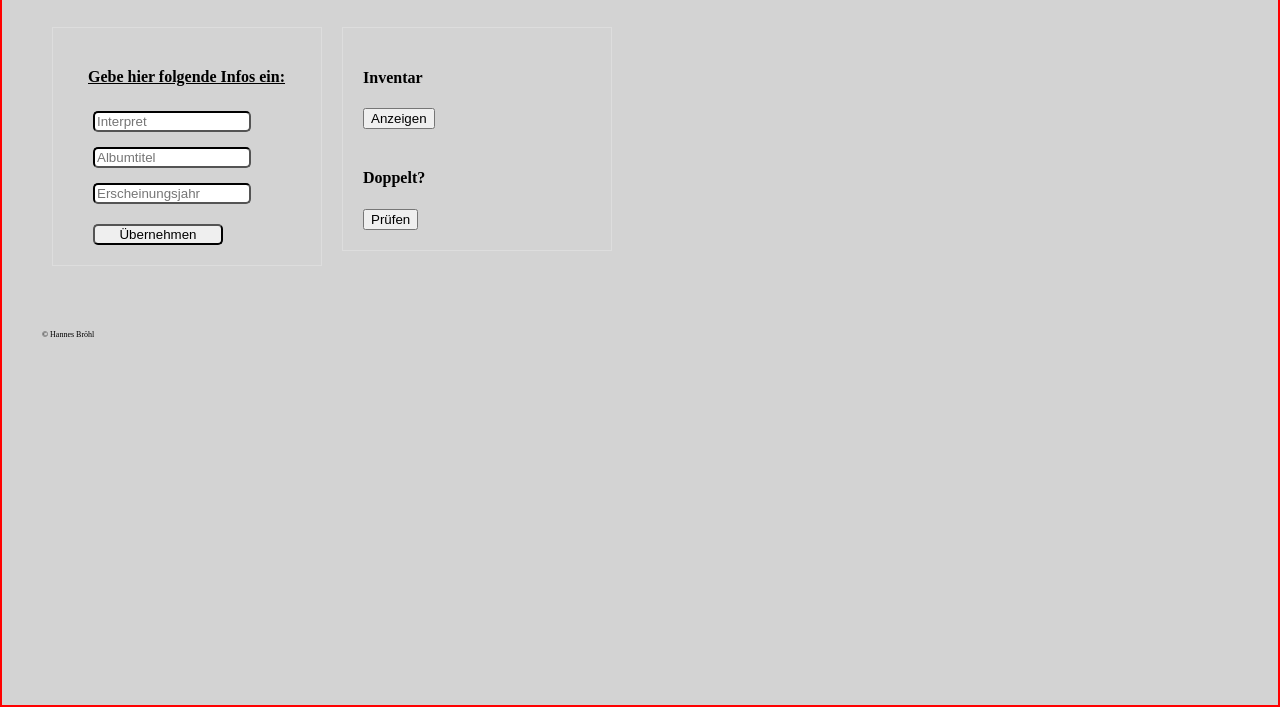
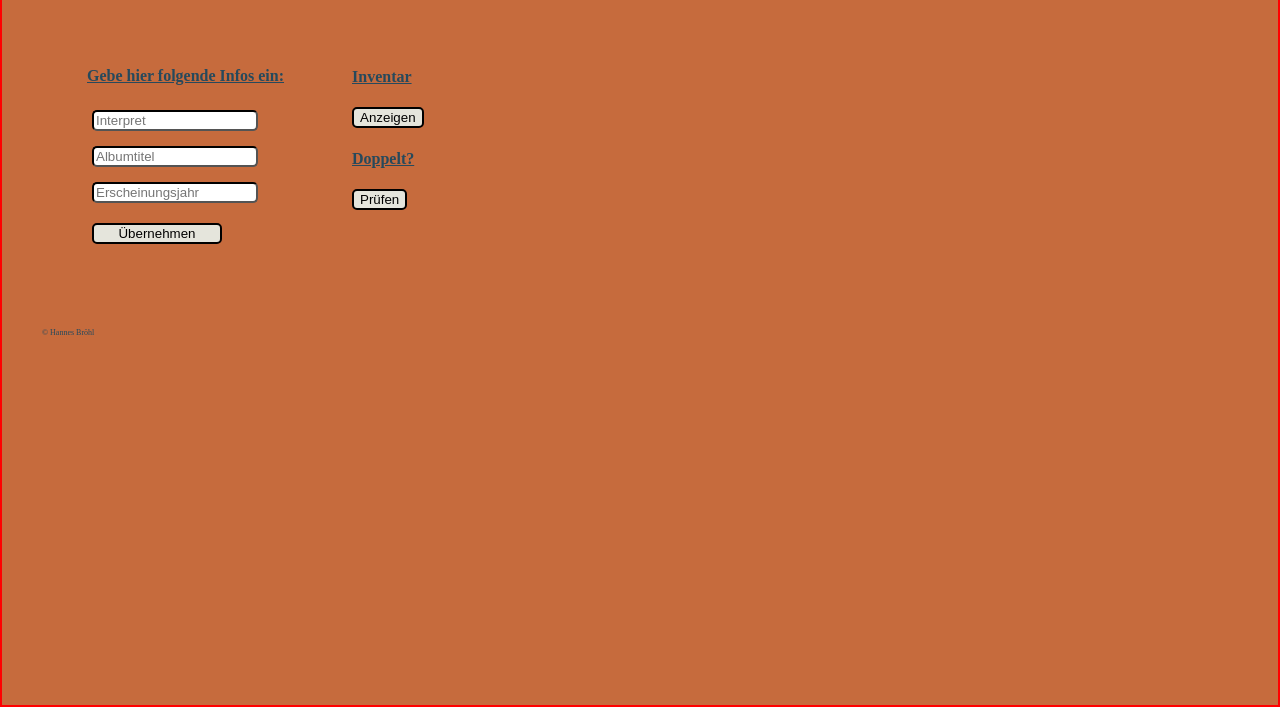
Before and after one commit to 955-hb/Plattenverwaltung, a plain HTML site: page index.html in a window 1280 px wide. Shown: the part 157-864 px from the top of the page. Drawn offline with Linux system fonts and the light colour scheme.

Commit message:
add var(--color)

```diff
--- a/index.html
+++ b/index.html
@@ -18,19 +18,29 @@
       <!-- Haupteingabefelder - LINKS -->
       <div id="main-left" class="main-left">
         <h4 class="main-h4">Gebe hier folgende Infos ein:</h4>
-        <input class="inputInterpret" type="text" placeholder="Interpret" />
-        <input class="inputAlbum" type="text" placeholder="Albumtitel" />
-        <input class="inputJahr" type="text" placeholder="Erscheinungsjahr" />
+        <input
+          class="inputInterpret input"
+          type="text"
+          placeholder="Interpret"
+        />
+        <input class="inputAlbum input" type="text" placeholder="Albumtitel" />
+        <input
+          class="inputJahr input"
+          type="text"
+          placeholder="Erscheinungsjahr"
+        />
 
-        <button id="btn-übernehmen" class="btn-übernehmen">Übernehmen</button>
+        <button id="btn-übernehmen" class="btn-übernehmen btn">
+          Übernehmen
+        </button>
       </div>
 
       <!-- Informationsausgabe - RECHTS-->
       <div class="main-right" id="main-right">
         <h4 id="first">Inventar</h4>
-        <button class="btn-anzeigen" id="btn-anzeigen">Anzeigen</button>
+        <button class="btn-anzeigen btn" id="btn-anzeigen">Anzeigen</button>
         <h4 id="second">Doppelt?</h4>
-        <button class="btn-prüfen" id="btn-prüfen">Prüfen</button>
+        <button class="btn-prüfen btn" id="btn-prüfen">Prüfen</button>
       </div>
     </div>
 
--- a/style/style.css
+++ b/style/style.css
@@ -1,19 +1,15 @@
-/* kommt wieder weg! */
-/*
-#heading {
-  border: 2px solid red;
+/* Farben */
+:root {
+  --main-backgroundcolor: #c66b3d;
+  --main-fontcolor: #26495c;
+  --main-btnColor: #e5e5dc;
 }
-
-#main-left {
-  border: 2px solid red;
-}
-*/
-/* - bis hier! */
 
 html {
   border: solid red 2px;
 }
 
+/* ----- Heading -----*/
 .heading {
   display: flex;
   flex-direction: column;
@@ -27,19 +23,18 @@ html {
 .heading h3 {
   margin: 10px;
   padding-top: 0px;
+  margin-left: 10px;
 }
 
+/* ----- Main ----- */
 body {
-  background-color: lightgray;
+  background-color: var(--main-backgroundcolor);
+  color: var(--main-fontcolor);
   height: 800px;
   width: 600px;
   margin: 30px;
   border-color: black;
   border-radius: 5px;
-}
-
-.heading-h3 {
-  margin-left: 10px;
 }
 
 .main-container {
@@ -50,11 +45,22 @@ body {
   gap: 20px; /* Abstand zwischen den Spalten */
 }
 
-/* Main-Left */
+.btn {
+  border: 2px solid black;
+  color: black;
+  background-color: var(--main-btnColor);
+  border-radius: 5px;
+}
+
+.input {
+  padding-right: 10px;
+}
+
+/* ----- Main-Left ----- */
 .main-left {
   flex: 1; /* Beide Spalten haben gleiche Breite */
   padding: 20px;
-  border: 1px solid #ddd;
+
   min-width: 200px; /* Mindestbreite, um das Layout stabil zu halten */
 }
 
@@ -80,31 +86,27 @@ body {
 }
 
 .btn-übernehmen {
-  border-radius: 5px;
   margin-left: 20px;
   width: 130px;
 }
 
-/* Main-Right */
+/* ----- Main-Right ----- */
 .main-right {
   flex: 1; /* Gleiche Breite wie die linke Spalte */
   padding: 20px;
-  border: 1px solid #ddd;
   min-width: 200px; /* Mindestbreite wie in main-left */
 }
 
-.main-right .h4 {
-  flex: 1; /* Rechte Spalte nimmt weniger Platz ein */
-  padding: 20px;
-  border: 1px solid #ddd; /* Beispielrahmen */
+.main-right h4 {
+  margin-left: -10px;
+  text-decoration: underline;
+}
+
+.main-right button {
   margin-left: -10px;
 }
 
-.main-right #second {
-  margin-top: 40px;
-}
-
-/* Footer */
+/* ----- Footer ----- */
 #footer p {
   margin-left: 10px;
   font-size: 8px;
```
